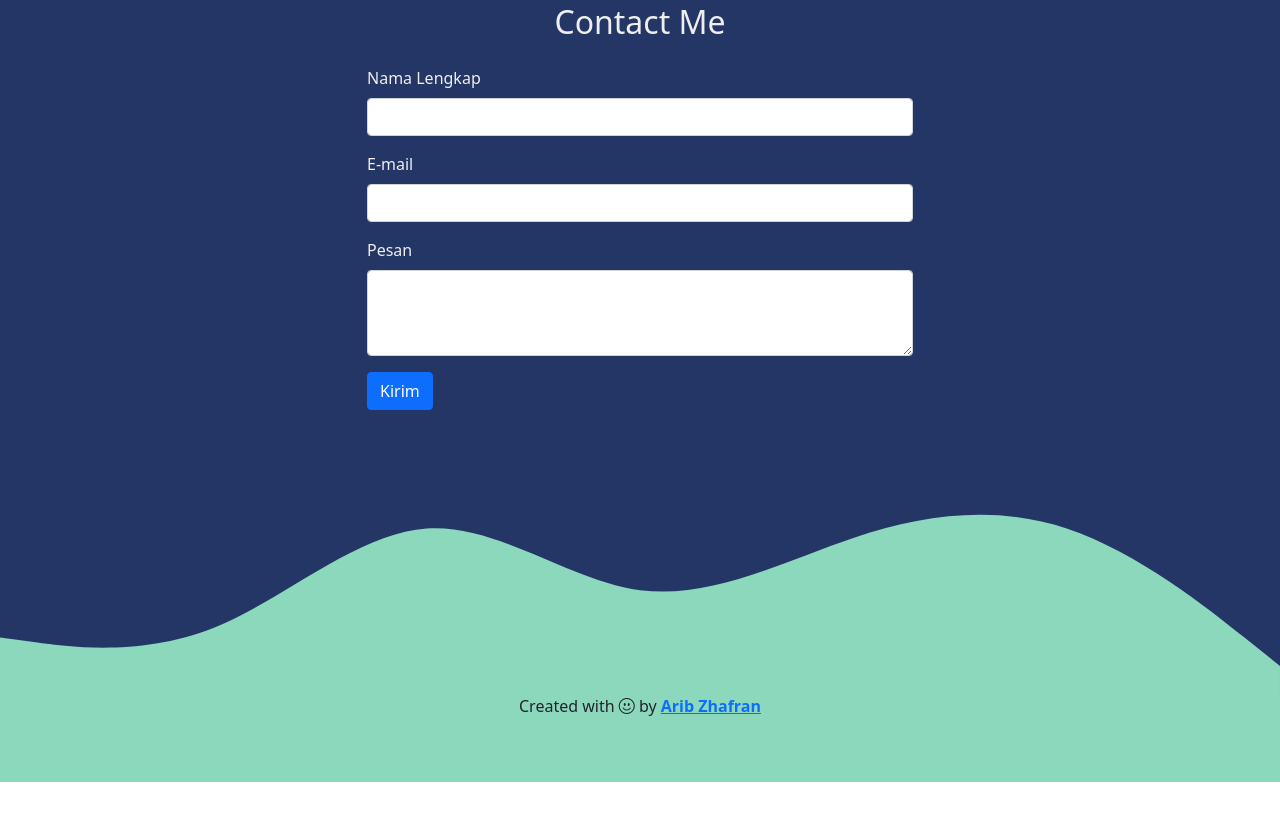
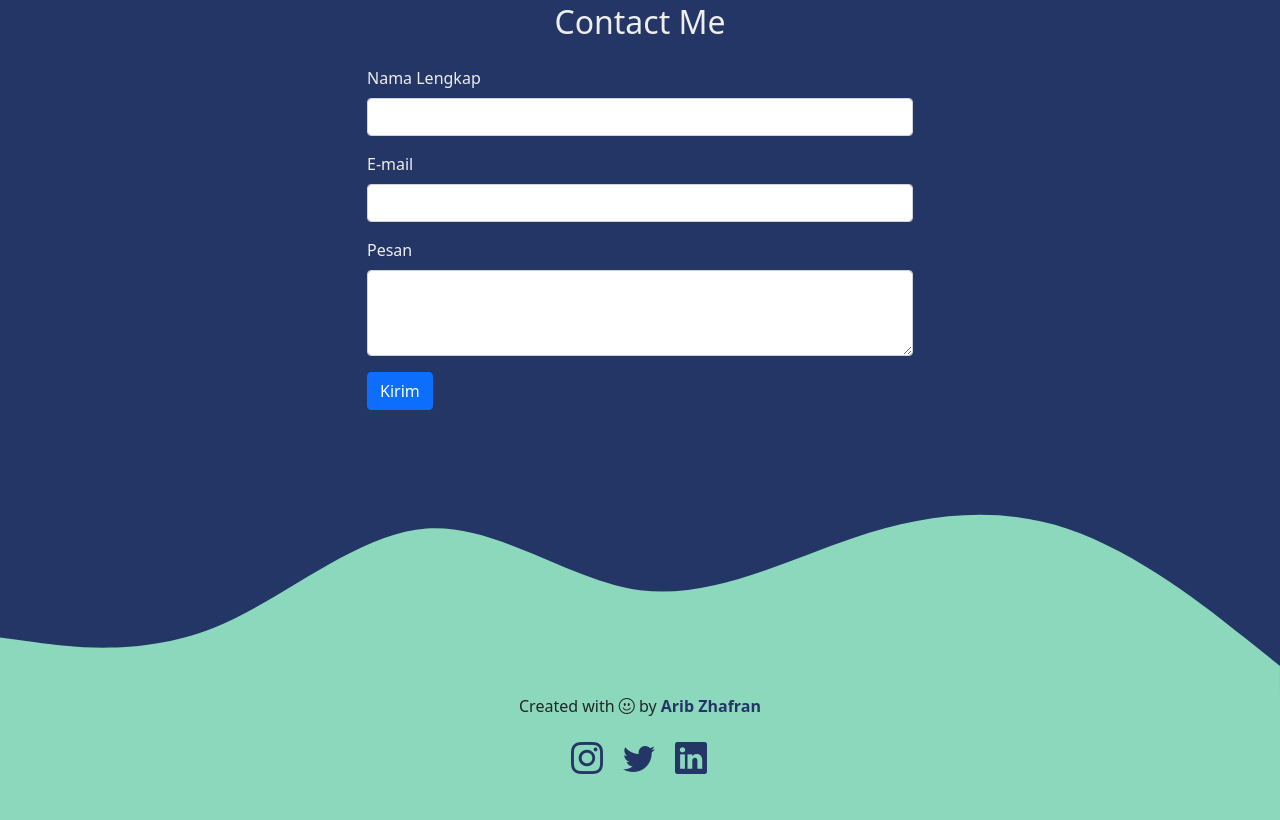
Before and after one commit to aribzhafran/aribzhafran.github.io, a plain HTML site: page index.html in a window 1280 px wide. Shown: the part 2552-3372 px from the top of the page. Before the commit the page ends 3334 px from the top, so only its background shows below. Drawn offline with nearby package versions, Linux system fonts and the light colour scheme; a web font is replaced by a local one.

Commit message:
menambahkan icons di footer

```diff
--- a/index.html
+++ b/index.html
@@ -190,8 +190,21 @@
     <!-- Akhir Contact -->
 
     <!-- Footer -->
-    <footer class="text-center text-dark pb-5" style="background-color: #8bd8bd">
-      <p>Created with <i class="bi bi-emoji-smile text-dark"></i> by <a href="https://www.instagram.com/aribzhafran/" class="text-primary fw-bold">Arib Zhafran</a></p>
+    <footer class="footer text-center text-dark pb-5" style="background-color: #8bd8bd">
+      <p>Created with <i class="bi bi-emoji-smile text-dark"></i> by <span class="fw-bold">Arib Zhafran</span></p>
+      <section class="medsos">
+        <ul>
+          <li>
+            <a href="https://www.instagram.com/aribzhafran/" target="_blank"><i class="bi bi-instagram"></i></a>
+          </li>
+          <li>
+            <a href="https://twitter.com/aribzhfrn" target="_blank"><i class="bi bi-twitter"></i></a>
+          </li>
+          <li>
+            <a href="https://www.linkedin.com/in/arib-zhafran-hamdani-2a2368179/" target="_blank"><i class="bi bi-linkedin"></i></a>
+          </li>
+        </ul>
+      </section>
     </footer>
     <!-- Akhir Footer -->
 
--- a/style.css
+++ b/style.css
@@ -35,11 +35,29 @@ h1 {
   color: #eee;
 }
 
+.medsos {
+  padding: 0;
+}
+.medsos ul {
+  list-style-type: none;
+  display: flex;
+  justify-content: center;
+  margin-left: -34px;
+}
+
+.medsos li {
+  font-size: 2em;
+  margin: 0px 10px;
+}
+
+.footer span {
+  color: #243665;
+}
+
+.medsos li a {
+  color: #243665;
+}
+
 section {
   padding-top: 5rem;
 }
-
-p .icon {
-  display: flex;
-  justify-content: space-evenly;
-}
```
